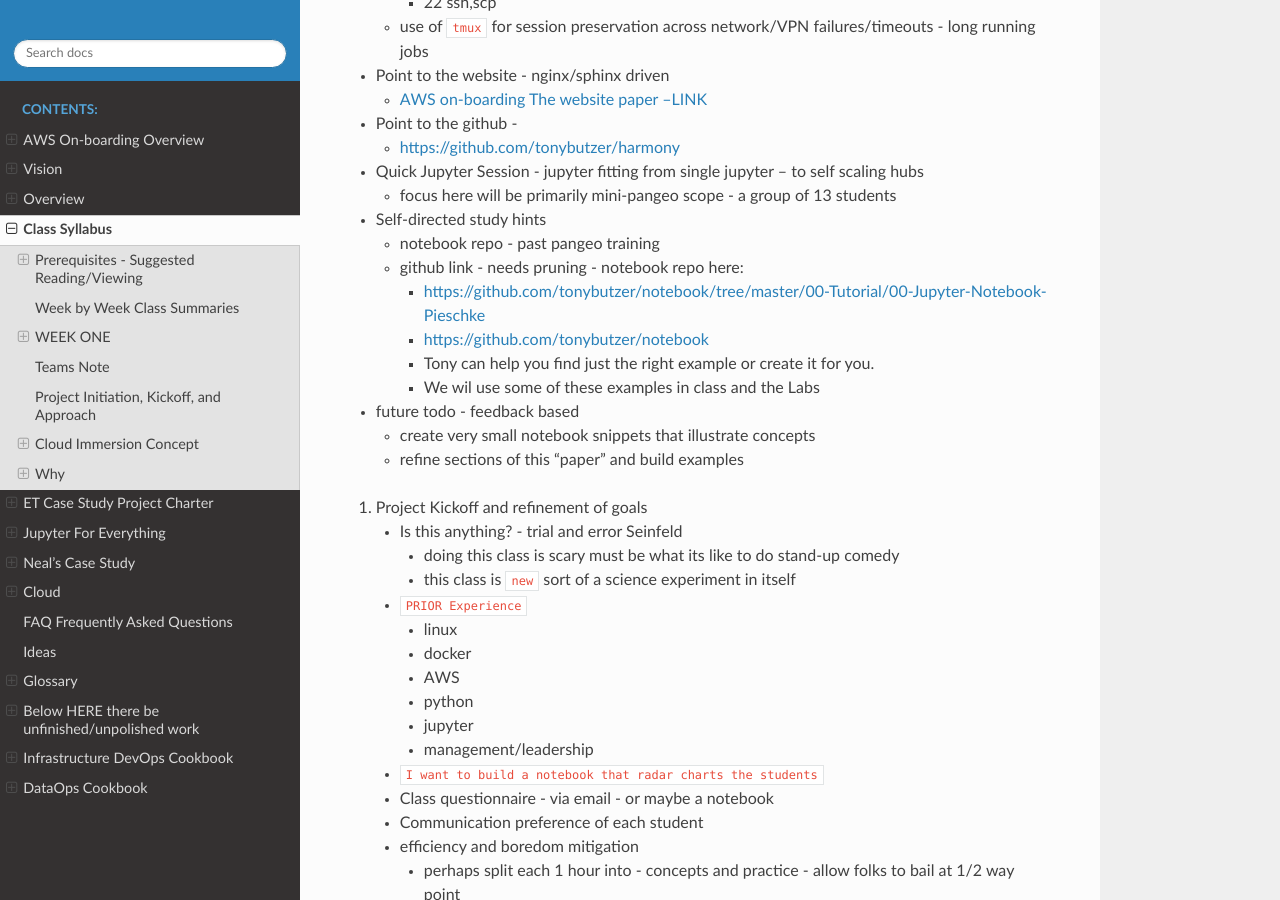
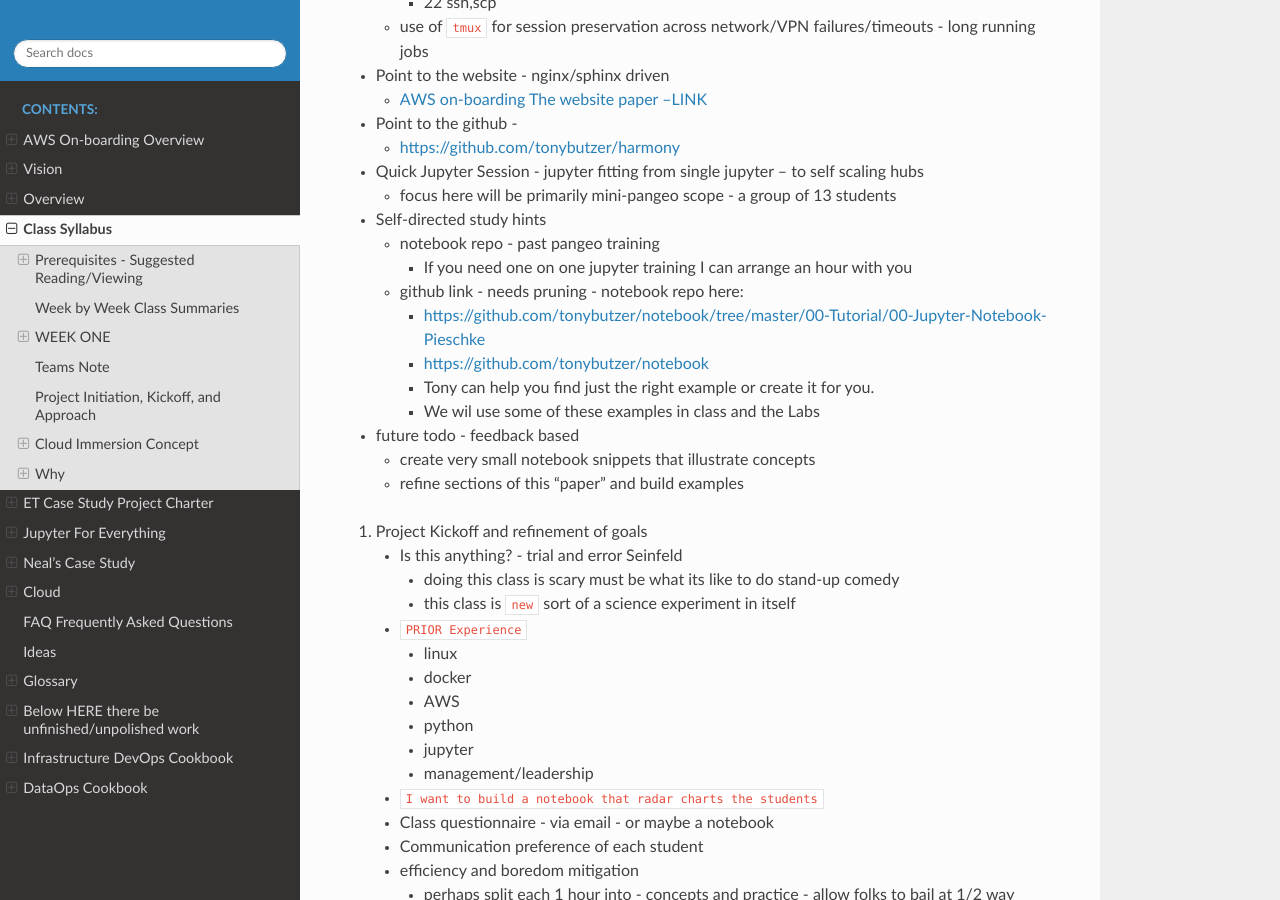
Before and after one commit to tonybutzer/harmony, a Sphinx documentation site: the page built from documentation/source/00weekbyweek.md, in a window 1280 px wide and 900 px high, scrolled down 2195 px. Built offline with Sphinx 7.4.7 and the Read the Docs theme 2.0.0, drawn with Linux system fonts in a browser that asks for light colours; pages that are not in the unit, such as notebooks, are missing from menus.

Commit message:
automatic git update from Makefile

```diff
--- a/documentation/source/00weekbyweek.md
+++ b/documentation/source/00weekbyweek.md
@@ -70,6 +70,7 @@
 	- focus here will be primarily mini-pangeo scope - a group of 13 students
 - Self-directed study hints
 	- notebook repo - past pangeo training
+		- If you need one on one jupyter training I can arrange an hour with you
 	- github link - needs pruning - notebook repo here:
 		- [https://github.com/tonybutzer/notebook/tree/master/00-Tutorial/00-Jupyter-Notebook-Pieschke](https://github.com/tonybutzer/notebook/tree/master/00-Tutorial/00-Jupyter-Notebook-Pieschke)
 		- [https://github.com/tonybutzer/notebook](https://github.com/tonybutzer/notebook)
```
